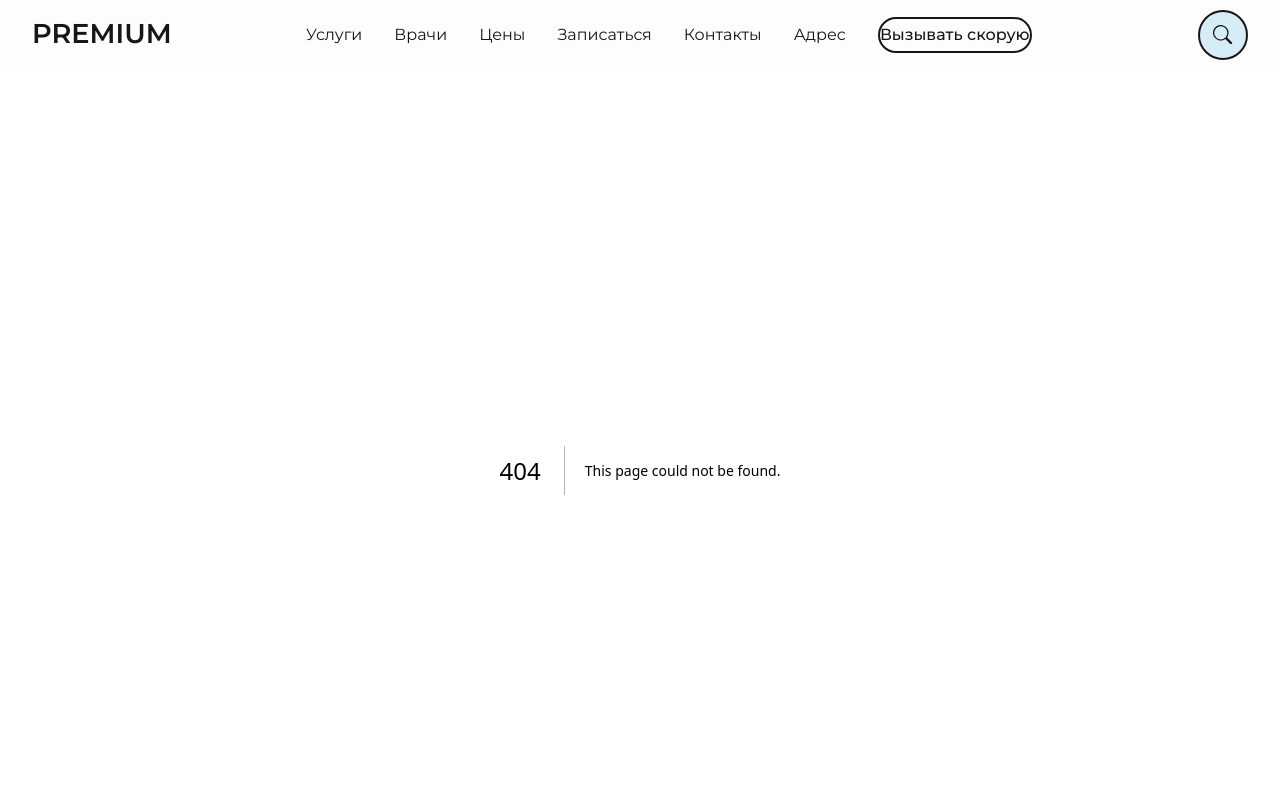
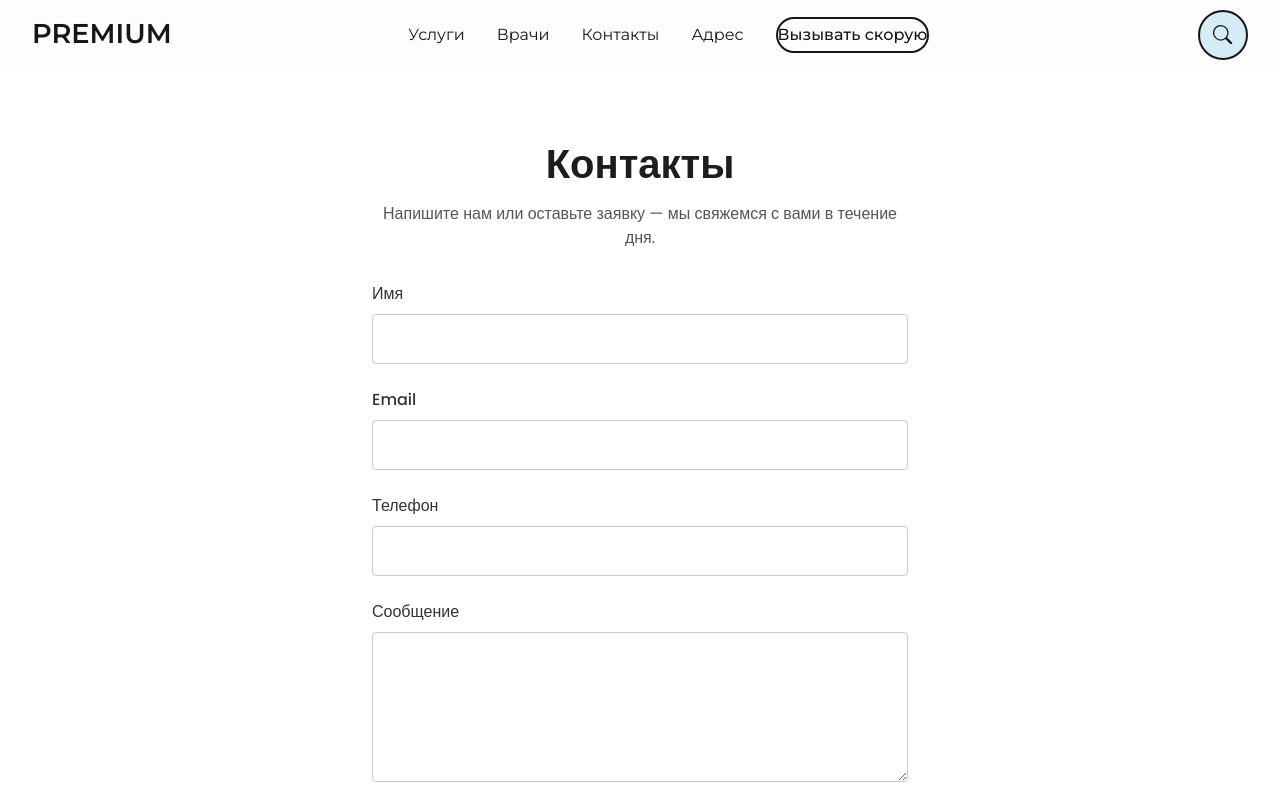
Before and after one commit to amirakupov/Premium, a Next.js app in the folder premium-website/: page /contacts in a window 1280 px wide. Before the commit this address had no page. Shown: the top 800 px of the page. Built offline with nearby package versions, Linux system fonts and the light colour scheme; a web font is replaced by a local one.

Commit message:
contacts

```diff
--- a/premium-website/app/components/Header.tsx
+++ b/premium-website/app/components/Header.tsx
@@ -29,9 +29,7 @@ export default function Header() {
       <nav className={styles.nav}>
         <Link href="/services">Услуги</Link>
         <Link href="/doctors">Врачи</Link>
-        <Link href="/prices">Цены</Link>
-        <Link href="/consultation">Записаться</Link>
-        <Link href="/#contacts">Контакты</Link>
+        <Link href="/contacts">Контакты</Link>
         <Link href="/#address">Адрес</Link>
         <Link href="/emergency" className={styles.emergencyLink}>
           Вызывать скорую
--- a/premium-website/app/consultation/page.tsx
+++ /dev/null
@@ -1,9 +0,0 @@
-export default function Consultation() {
-    return (
-      <div style={{ padding: '1rem' }}>
-        <h1>Врачи</h1>
-        <p>Список всех врачей и их специализаций...</p>
-        {/* Possibly links to /doctors/ivanov, /doctors/petrova, etc. if you use a dynamic route */}
-      </div>
-    )
-  }
--- /dev/null
+++ b/premium-website/app/contacts/page.module.css
@@ -0,0 +1,89 @@
+@import url('https://fonts.googleapis.com/css2?family=Poppins:wght@400;500;600;700&display=swap');
+
+.container {
+  max-width: 600px;
+  margin: 0 auto;
+  padding: 4rem 2rem;
+}
+
+.title {
+  font-family: 'Poppins', sans-serif;
+  font-size: 2.5rem;
+  font-weight: 700;
+  text-align: center;
+  margin-bottom: 0.5rem;
+  color: #1d1d1d;
+}
+
+.description {
+  font-family: 'Poppins', sans-serif;
+  font-size: 1rem;
+  text-align: center;
+  margin-bottom: 2rem;
+  color: #555;
+}
+
+.form {
+  display: flex;
+  flex-direction: column;
+  gap: 1.5rem;
+}
+
+.formGroup {
+  display: flex;
+  flex-direction: column;
+}
+
+.label {
+  font-family: 'Poppins', sans-serif;
+  font-size: 1rem;
+  font-weight: 500;
+  margin-bottom: 0.5rem;
+  color: #333;
+}
+
+.input,
+.textarea {
+  font-family: 'Poppins', sans-serif;
+  font-size: 1rem;
+  padding: 0.75rem 1rem;
+  border: 1px solid #ccc;
+  border-radius: 4px;
+  transition: border-color 0.2s ease;
+}
+
+.input:focus,
+.textarea:focus {
+  outline: none;
+  border-color: #1d1d1d;
+}
+
+.textarea {
+  min-height: 150px;
+  resize: vertical;
+}
+
+.submitButton {
+  font-family: 'Poppins', sans-serif;
+  font-size: 1rem;
+  font-weight: 500;
+  align-self: flex-start;
+  background-color: #1d1d1d;
+  color: #fff;
+  padding: 0.75rem 1.5rem;
+  border: none;
+  border-radius: 4px;
+  cursor: pointer;
+  transition: background-color 0.2s ease;
+}
+
+.submitButton:hover {
+  background-color: #333;
+}
+
+/* Mobile adjustments */
+@media (max-width: 767px) {
+  .container {
+    padding: 2rem 1rem;
+  }
+}
--- /dev/null
+++ b/premium-website/app/contacts/page.tsx
@@ -0,0 +1,100 @@
+'use client';
+
+import React, { useState } from 'react';
+import styles from './page.module.css';
+
+export default function ContactPage() {
+  const [formData, setFormData] = useState({
+    name: '',
+    email: '',
+    phone: '',
+    message: '',
+  });
+
+  const handleChange = (
+    e: React.ChangeEvent<HTMLInputElement | HTMLTextAreaElement>
+  ) => {
+    const { name, value } = e.target;
+    setFormData((prev) => ({ ...prev, [name]: value }));
+  };
+
+  const handleSubmit = (e: React.FormEvent) => {
+    e.preventDefault();
+    // TODO: send formData to your API
+    alert('Спасибо! Мы свяжемся с вами в ближайшее время.');
+    setFormData({ name: '', email: '', phone: '', message: '' });
+  };
+
+  return (
+    <main className={styles.container}>
+      <h1 className={styles.title}>Контакты</h1>
+      <p className={styles.description}>
+        Напишите нам или оставьте заявку — мы свяжемся с вами в течение дня.
+      </p>
+
+      <form className={styles.form} onSubmit={handleSubmit}>
+        <div className={styles.formGroup}>
+          <label htmlFor="name" className={styles.label}>
+            Имя
+          </label>
+          <input
+            id="name"
+            name="name"
+            type="text"
+            value={formData.name}
+            onChange={handleChange}
+            className={styles.input}
+            required
+          />
+        </div>
+
+        <div className={styles.formGroup}>
+          <label htmlFor="email" className={styles.label}>
+            Email
+          </label>
+          <input
+            id="email"
+            name="email"
+            type="email"
+            value={formData.email}
+            onChange={handleChange}
+            className={styles.input}
+            required
+          />
+        </div>
+
+        <div className={styles.formGroup}>
+          <label htmlFor="phone" className={styles.label}>
+            Телефон
+          </label>
+          <input
+            id="phone"
+            name="phone"
+            type="tel"
+            value={formData.phone}
+            onChange={handleChange}
+            className={styles.input}
+          />
+        </div>
+
+        <div className={styles.formGroup}>
+          <label htmlFor="message" className={styles.label}>
+            Сообщение
+          </label>
+          <textarea
+            id="message"
+            name="message"
+            value={formData.message}
+            onChange={handleChange}
+            className={styles.textarea}
+            required
+          />
+        </div>
+
+        <button type="submit" className={styles.submitButton}>
+          Отправить
+        </button>
+      </form>
+    </main>
+  );
+}
--- /dev/null
+++ b/premium-website/app/doctors/page.module.css
@@ -0,0 +1,34 @@
+.container {
+    max-width: 1200px;
+    margin: 0 auto;
+    padding: 4rem 2rem;
+  }
+
+  .heading {
+    font-family: 'Poppins', sans-serif;
+    font-size: 2.5rem;
+    font-weight: 700;
+    text-align: center;
+    margin-bottom: 2.5rem;
+    color: #1d1d1d;
+  }
+
+  .grid {
+    display: grid;
+    gap: 2rem;
+    justify-items: center;
+  }
+
+  /* 2 columns on small screens */
+  @media (min-width: 640px) {
+    .grid {
+      grid-template-columns: repeat(2, 1fr);
+    }
+  }
+
+  /* 4 columns on large screens */
+  @media (min-width: 1024px) {
+    .grid {
+      grid-template-columns: repeat(4, 1fr);
+    }
+  }
--- a/premium-website/app/doctors/page.tsx
+++ b/premium-website/app/doctors/page.tsx
@@ -1,9 +1,51 @@
+'use client';
+
+import React from 'react';
+import DoctorCard from '../components/DoctorCard';
+import styles from './page.module.css';
+
+const doctorsData = [
+  {
+    id: 1,
+    imgSrc: '/doctors/doctor1.jpg',
+    name: 'Др. Иванов Иван',
+    specialty: 'Невролог, стаж 15 лет',
+  },
+  {
+    id: 2,
+    imgSrc: '/doctors/doctor2.jpg',
+    name: 'Др. Смирнова Анна',
+    specialty: 'Педиатр, стаж 10 лет',
+  },
+  {
+    id: 3,
+    imgSrc: '/doctors/doctor3.jpg',
+    name: 'Др. Петров Дмитрий',
+    specialty: 'Ортопед, стаж 8 лет',
+  },
+  {
+    id: 4,
+    imgSrc: '/doctors/doctor4.jpg',
+    name: 'Др. Кузнецова Мария',
+    specialty: 'Терапевт, стаж 12 лет',
+  },
+];
+
 export default function DoctorsPage() {
-    return (
-      <div style={{ padding: '1rem' }}>
-        <h1>Врачи</h1>
-        <p>Список всех врачей и их специализаций...</p>
-        {/* Possibly links to /doctors/ivanov, /doctors/petrova, etc. if you use a dynamic route */}
+  return (
+    <main className={styles.container}>
+      <h1 className={styles.heading}>Наши врачи</h1>
+      <div className={styles.grid}>
+        {doctorsData.map((doc) => (
+          <DoctorCard
+            key={doc.id}
+            imgSrc={doc.imgSrc}
+            name={doc.name}
+            specialty={doc.specialty}
+            onBook={() => alert(`Запись к доктору: ${doc.name}`)}
+          />
+        ))}
       </div>
-    )
-  }
+    </main>
+  );
+}
```
